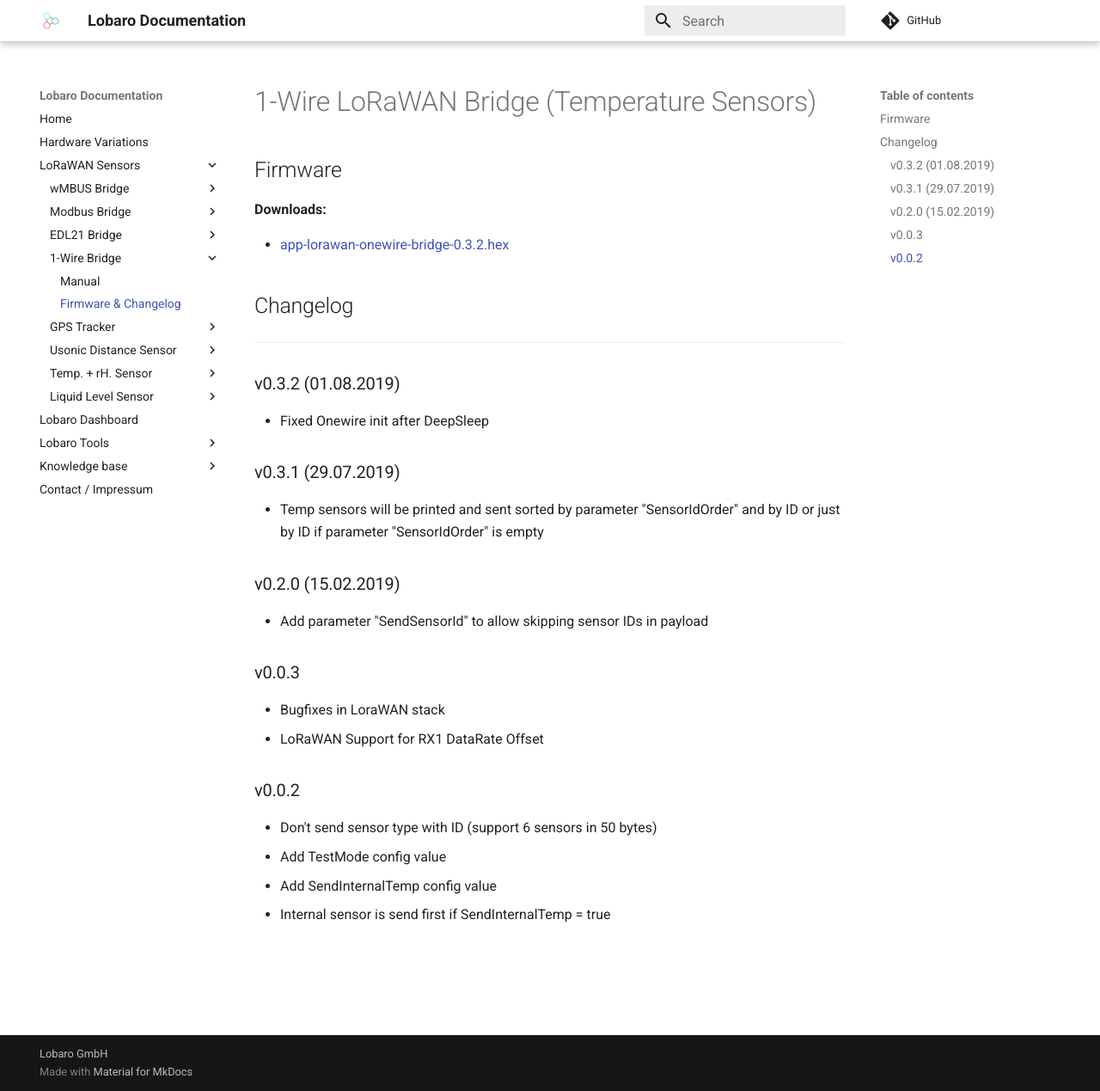
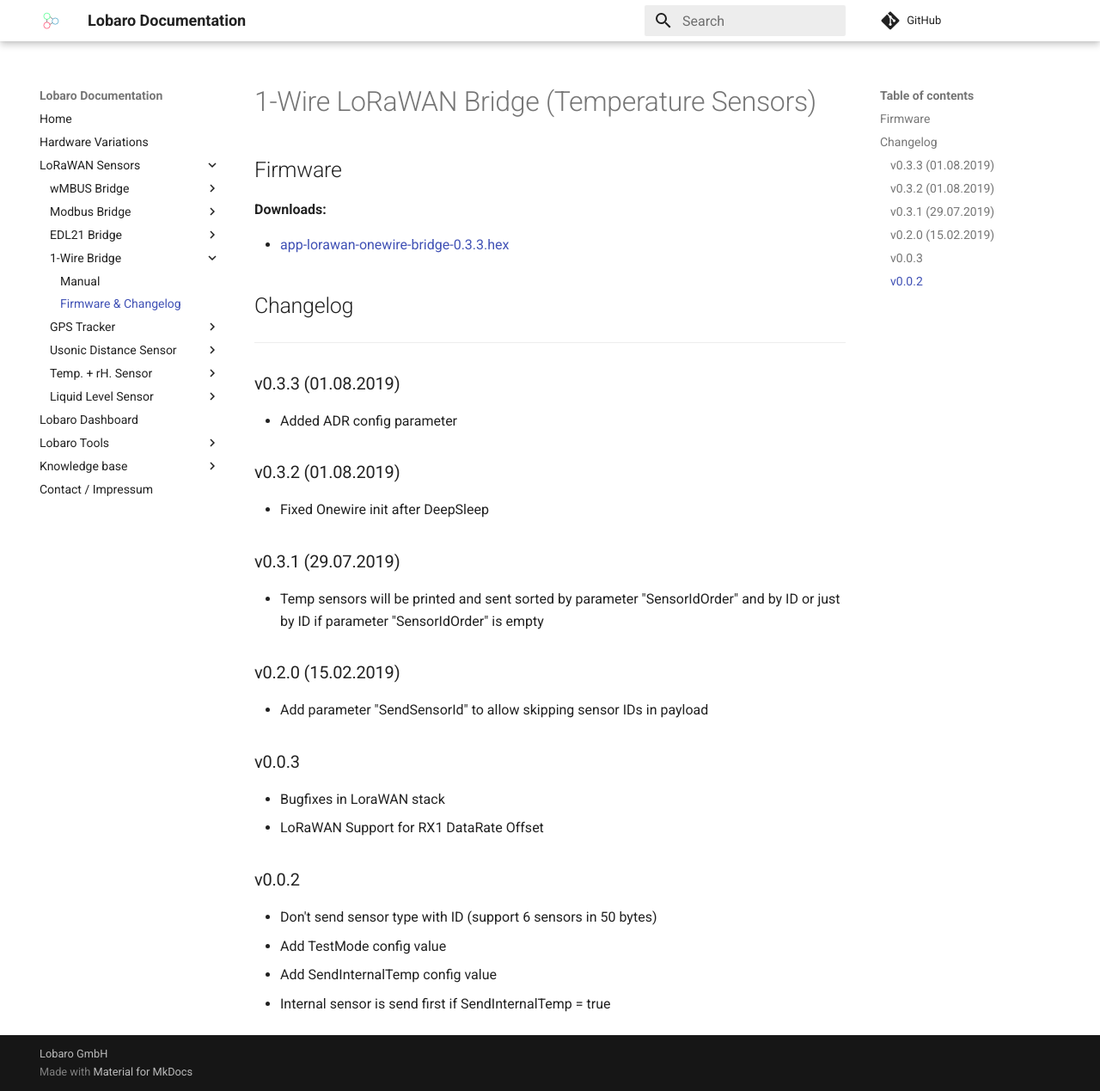
Before and after one commit to Lobaro/docs, an MkDocs documentation site: the page built from docs/lorawan-sensors/1-wire-lorawan/firmware.md, in a window 1280 px wide and 1269 px high. Shown: the whole window at 86% size. Built offline with MkDocs 1.6.1 and Material for MkDocs 9.7.7, drawn with Linux system fonts in a browser that asks for light colours; a script that is not in the unit is left out; comment, search, counter and statistics services are not loaded.

Commit message:
v 0.3.3 added adr config parameter

```diff
--- a/docs/lorawan-sensors/1-wire-lorawan/firmware.md
+++ b/docs/lorawan-sensors/1-wire-lorawan/firmware.md
@@ -4,10 +4,14 @@
 
 **Downloads:**
 
-* [app-lorawan-onewire-bridge-0.3.2.hex](firmware/app-lorawan-onewire-bridge-0.3.2.hex)
+* [app-lorawan-onewire-bridge-0.3.3.hex](firmware/app-lorawan-onewire-bridge-0.3.3.hex)
 
 ## Changelog
 --------------------
+### v0.3.3 (01.08.2019)
+
+* Added ADR config parameter
+
 ### v0.3.2 (01.08.2019)
 
 * Fixed Onewire init after DeepSleep
```
Also changed, not shown: 1 other file.
